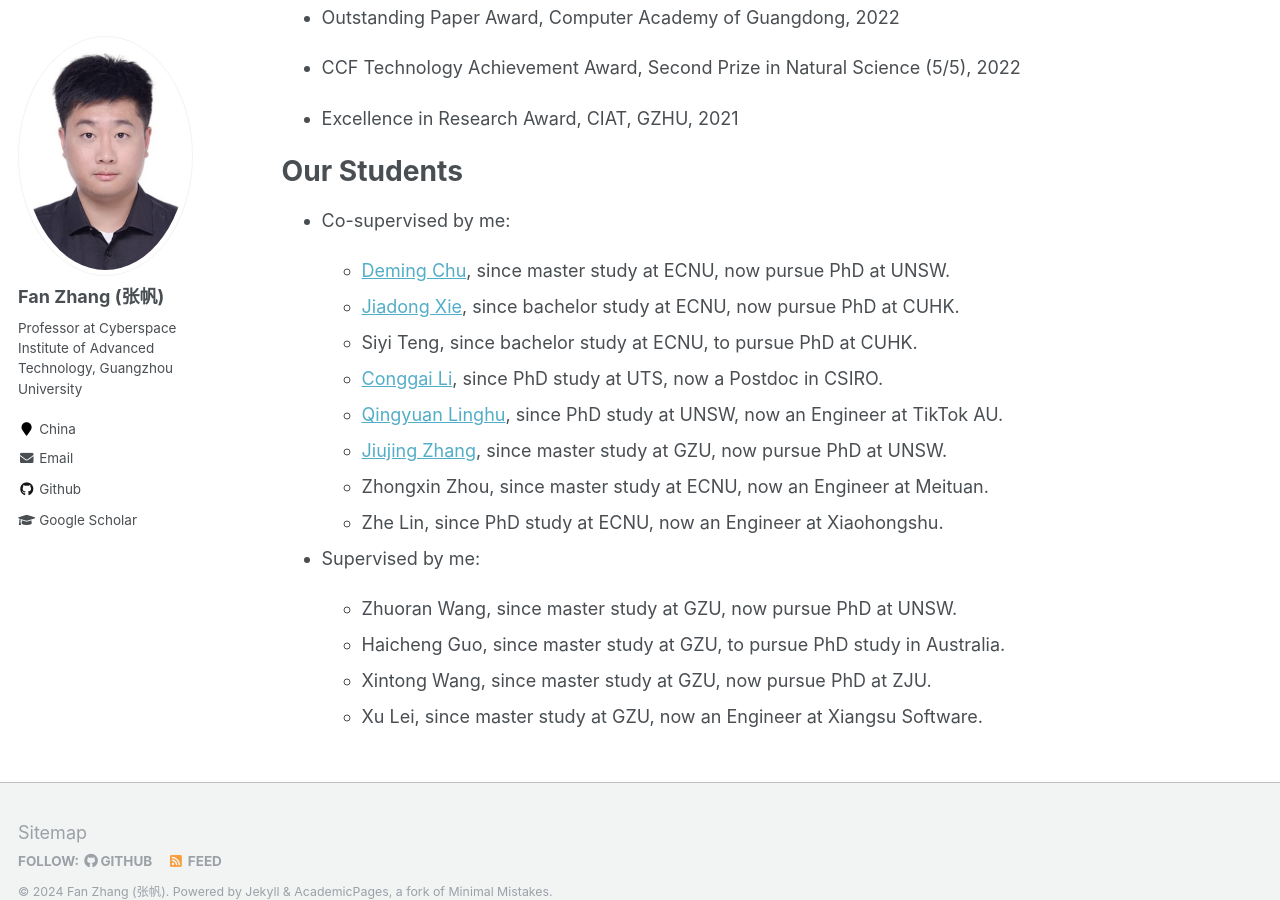
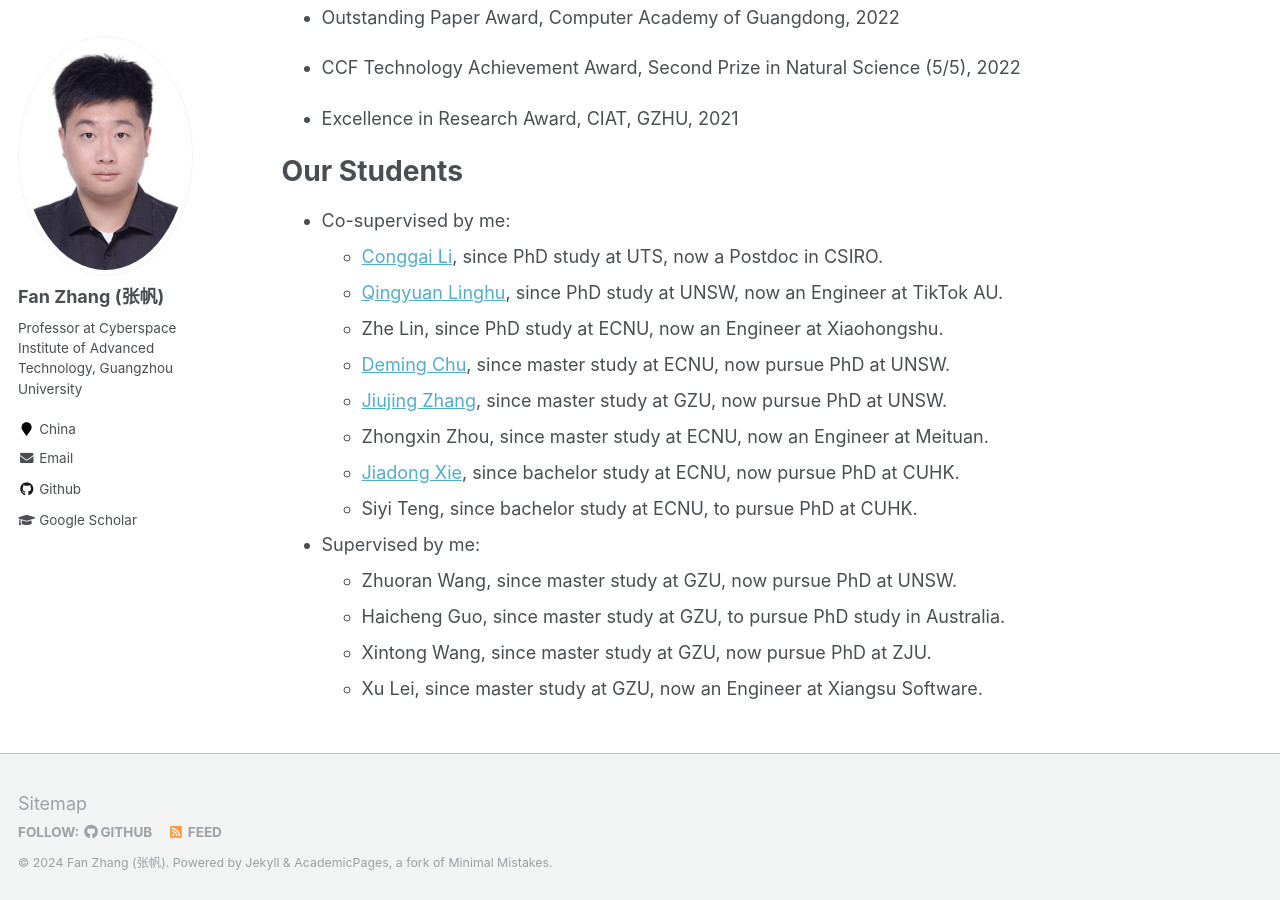
Before and after one commit to fanzhangcs/fanzhangcs.github.io, a Jekyll site: the page built from _pages/about.md, in a window 1280 px wide and 900 px high, scrolled down 6408 px. Built offline with Jekyll 4.4.1, drawn with Linux system fonts in a browser that asks for light colours.

```diff
--- a/_pages/about.md
+++ b/_pages/about.md
@@ -184,15 +184,14 @@ Our Students
 ======
 
 - Co-supervised by me:
-
+  - [Conggai Li](https://sites.google.com/view/conggai-li/home), since PhD study at UTS, now a Postdoc in CSIRO.
+  - [Qingyuan Linghu](https://www.researchgate.net/profile/Qingyuan-Linghu), since PhD study at UNSW, now an Engineer at TikTok AU.
+  - Zhe Lin, since PhD study at ECNU, now an Engineer at Xiaohongshu.
   - [Deming Chu](https://nedchu.github.io/), since master study at ECNU, now pursue PhD at UNSW.
+  - [Jiujing Zhang](https://st3phzhang.github.io), since master study at GZU, now pursue PhD at UNSW.
+  - Zhongxin Zhou, since master study at ECNU, now an Engineer at Meituan.
   - [Jiadong Xie](https://xiejiadong.github.io/), since bachelor study at ECNU, now pursue PhD at CUHK.
   - Siyi Teng, since bachelor study at ECNU, to pursue PhD at CUHK.
-  - [Conggai Li](https://sites.google.com/view/conggai-li/home), since PhD study at UTS, now a Postdoc in CSIRO.
-  - [Qingyuan Linghu](https://www.researchgate.net/profile/Qingyuan-Linghu), since PhD study at UNSW, now an Engineer at TikTok AU.
-  - [Jiujing Zhang](https://st3phzhang.github.io), since master study at GZU, now pursue PhD at UNSW.
-  - Zhongxin Zhou, since master study at ECNU, now an Engineer at Meituan.
-  - Zhe Lin, since PhD study at ECNU, now an Engineer at Xiaohongshu.
 
 - Supervised by me:
   - Zhuoran Wang, since master study at GZU, now pursue PhD at UNSW.
```
